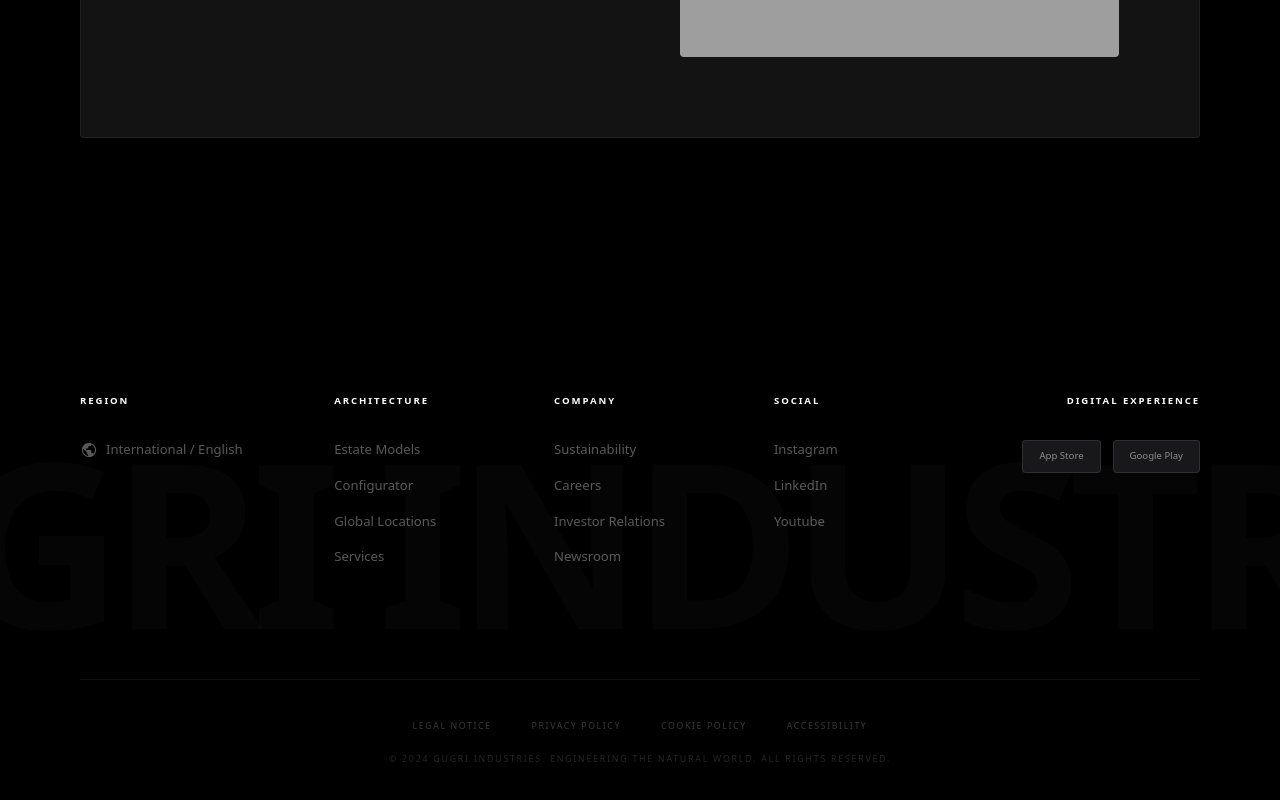
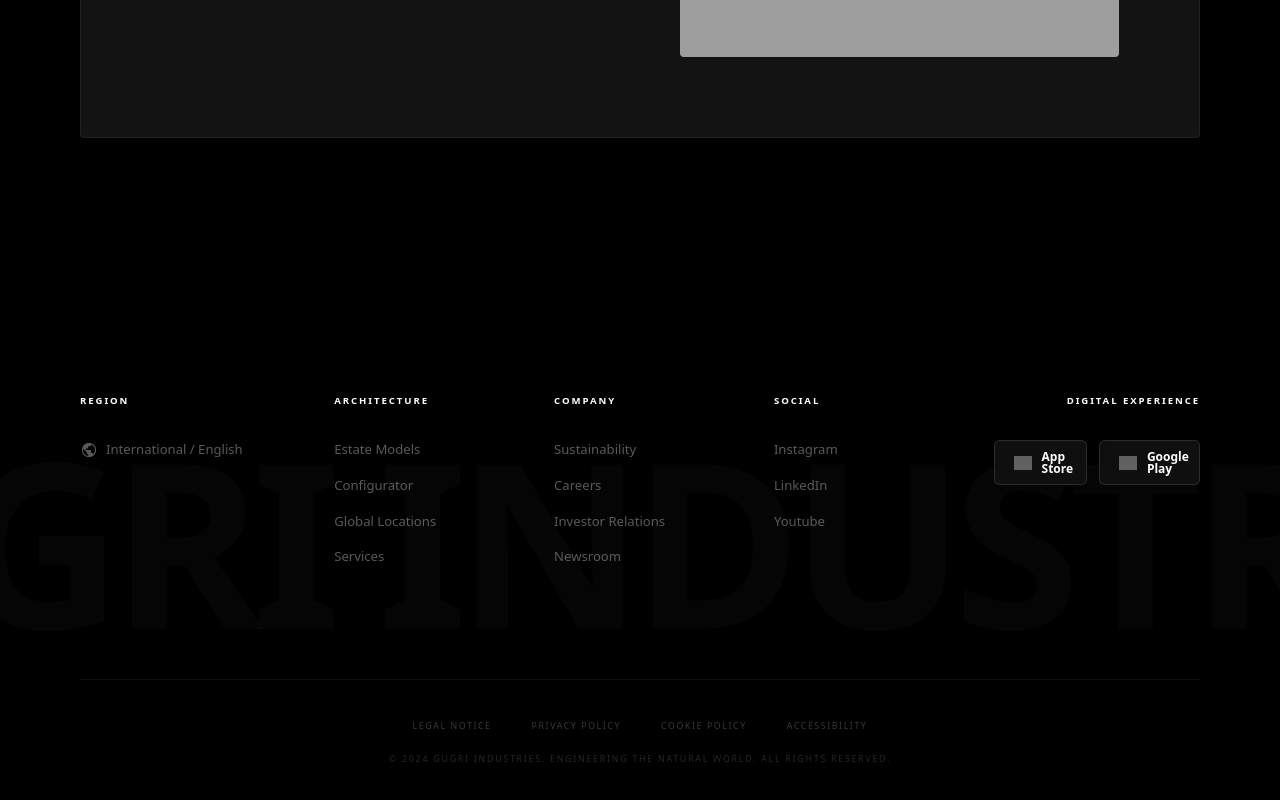
Before and after one commit to Exe16Kishan/web, a Next.js app: page /philosophy in a window 1280 px wide. Shown: the part 3289-4089 px from the top of the page. Built offline with nearby package versions, Linux system fonts and the light colour scheme; grey boxes are pictures that could not be loaded.

Commit message:
feat: enhance Footer component with improved layout and interactive elements

```diff
--- a/components/Footer.tsx
+++ b/components/Footer.tsx
@@ -94,7 +94,12 @@ export default function Footer() {
                 cursor: "pointer",
               }}
             >
-              <span className="material-symbols-outlined" style={{ fontSize: 18 }}>public</span>
+              <span
+                className="material-symbols-outlined"
+                style={{ fontSize: 18 }}
+              >
+                public
+              </span>
               International / English
             </div>
           </div>
@@ -108,7 +113,8 @@ export default function Footer() {
                   href="#"
                   style={footLink}
                   onMouseEnter={(e) =>
-                    ((e.currentTarget as HTMLAnchorElement).style.color = "#C5A059")
+                    ((e.currentTarget as HTMLAnchorElement).style.color =
+                      "#C5A059")
                   }
                   onMouseLeave={(e) =>
                     ((e.currentTarget as HTMLAnchorElement).style.color =
@@ -122,32 +128,85 @@ export default function Footer() {
           ))}
 
           {/* Digital experience */}
-          <div style={{ display: "flex", flexDirection: "column", alignItems: "flex-end" }}>
-            <span style={{ ...label, textAlign: "right" }}>Digital Experience</span>
+          <div
+            style={{
+              display: "flex",
+              flexDirection: "column",
+              alignItems: "flex-end",
+            }}
+          >
+            <span style={{ ...label, textAlign: "right" }}>
+              Digital Experience
+            </span>
+
             <div style={{ display: "flex", gap: ".75rem" }}>
-              {["App Store", "Google Play"].map((s) => (
+              {[
+                {
+                  name: "App Store",
+                  sub: "Download on the",
+                  icon: "https://cdn.jsdelivr.net/gh/devicons/devicon/icons/apple/apple-original.svg",
+                  color: "#007AFF",
+                },
+                {
+                  name: "Google Play",
+                  sub: "Get it on",
+                  icon: "https://cdn-icons-png.flaticon.com/512/300/300218.png",
+                  color: "#34A853",
+                },
+              ].map((s, index) => (
                 <div
-                  key={s}
+                  key={index}
                   style={{
-                    padding: ".5rem 1rem",
-                    border: "1px solid rgba(255,255,255,.1)",
-                    background: "#18181b",
-                    borderRadius: ".25rem",
-                    fontSize: ".6rem",
-                    color: "rgba(255,255,255,.5)",
+                    display: "flex",
+                    alignItems: "center",
+                    gap: ".6rem",
+                    padding: ".6rem 1.2rem",
+                    border: "1px solid rgba(255,255,255,.12)",
+                    background: "#0f0f10",
+                    borderRadius: ".35rem",
                     cursor: "pointer",
-                    whiteSpace: "nowrap",
-                    fontFamily: "var(--font-inter), sans-serif",
-                    transition: "border-color .25s",
+                    transition: "all .3s ease",
                   }}
-                  onMouseEnter={(e) =>
-                    ((e.currentTarget as HTMLDivElement).style.borderColor = "rgba(255,255,255,.3)")
-                  }
-                  onMouseLeave={(e) =>
-                    ((e.currentTarget as HTMLDivElement).style.borderColor = "rgba(255,255,255,.1)")
-                  }
+                  onMouseEnter={(e) => {
+                    e.currentTarget.style.borderColor = s.color;
+                    e.currentTarget.style.transform = "translateY(-2px)";
+                  }}
+                  onMouseLeave={(e) => {
+                    e.currentTarget.style.borderColor = "rgba(255,255,255,.12)";
+                    e.currentTarget.style.transform = "translateY(0)";
+                  }}
                 >
-                  {s}
+                  {/* ICON */}
+                  <img
+                    src={s.icon}
+                    alt={s.name}
+                    style={{
+                      width: "18px",
+                      height: "18px",
+                      objectFit: "contain",
+                      filter: "invert(1)", // makes apple icon white
+                    }}
+                  />
+
+                  {/* TEXT */}
+                  <div
+                    style={{
+                      display: "flex",
+                      flexDirection: "column",
+                      lineHeight: 1,
+                    }}
+                  >
+
+                    <span
+                      style={{
+                        fontSize: ".75rem",
+                        fontWeight: 600,
+                        color: "#fff",
+                      }}
+                    >
+                      {s.name}
+                    </span>
+                  </div>
                 </div>
               ))}
             </div>
@@ -166,7 +225,12 @@ export default function Footer() {
           }}
         >
           <div style={{ display: "flex", gap: "2.5rem" }}>
-            {["Legal Notice", "Privacy Policy", "Cookie Policy", "Accessibility"].map((t) => (
+            {[
+              "Legal Notice",
+              "Privacy Policy",
+              "Cookie Policy",
+              "Accessibility",
+            ].map((t) => (
               <Link
                 key={t}
                 href="#"
@@ -180,7 +244,8 @@ export default function Footer() {
                   transition: "color .25s",
                 }}
                 onMouseEnter={(e) =>
-                  ((e.currentTarget as HTMLAnchorElement).style.color = "#C5A059")
+                  ((e.currentTarget as HTMLAnchorElement).style.color =
+                    "#C5A059")
                 }
                 onMouseLeave={(e) =>
                   ((e.currentTarget as HTMLAnchorElement).style.color =
```
